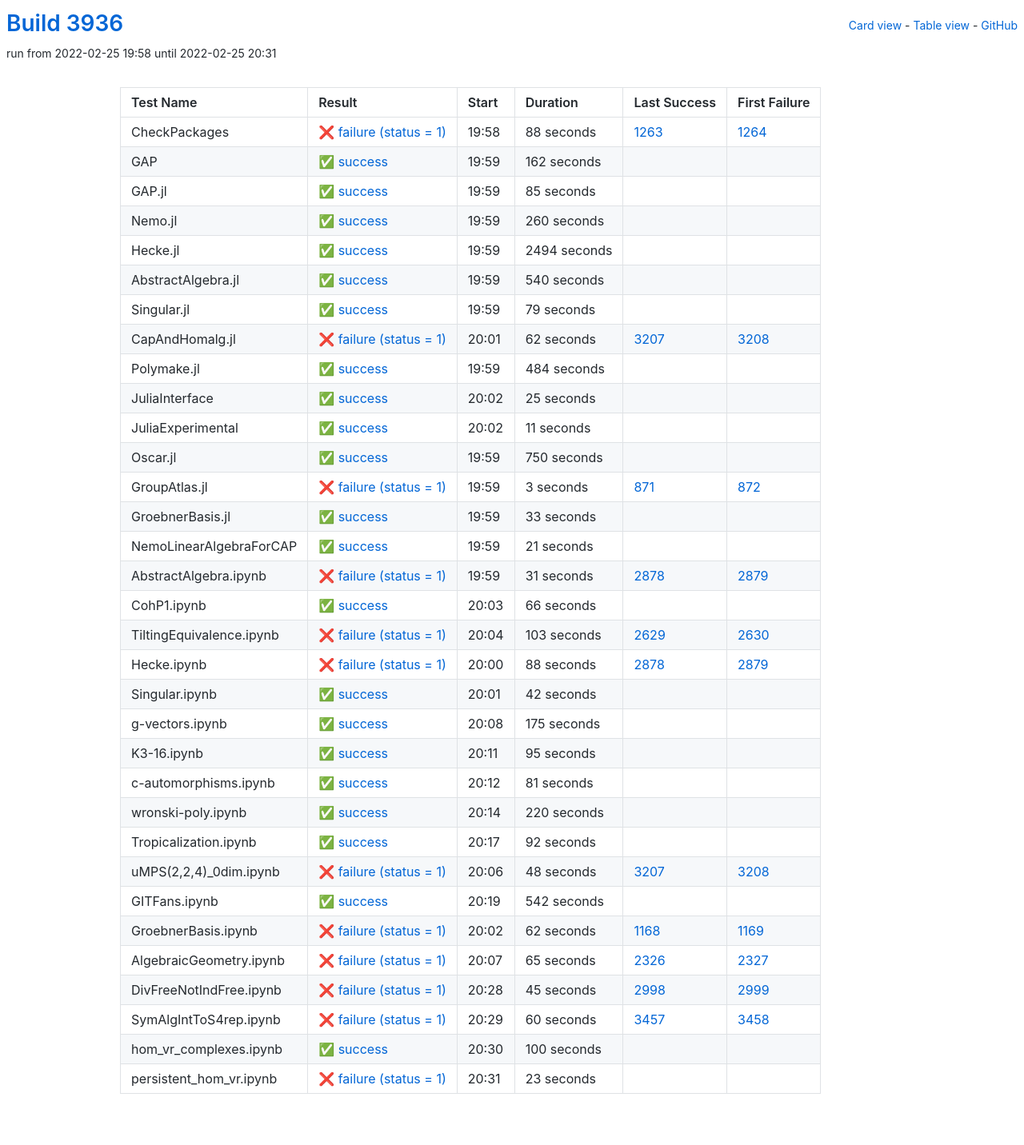
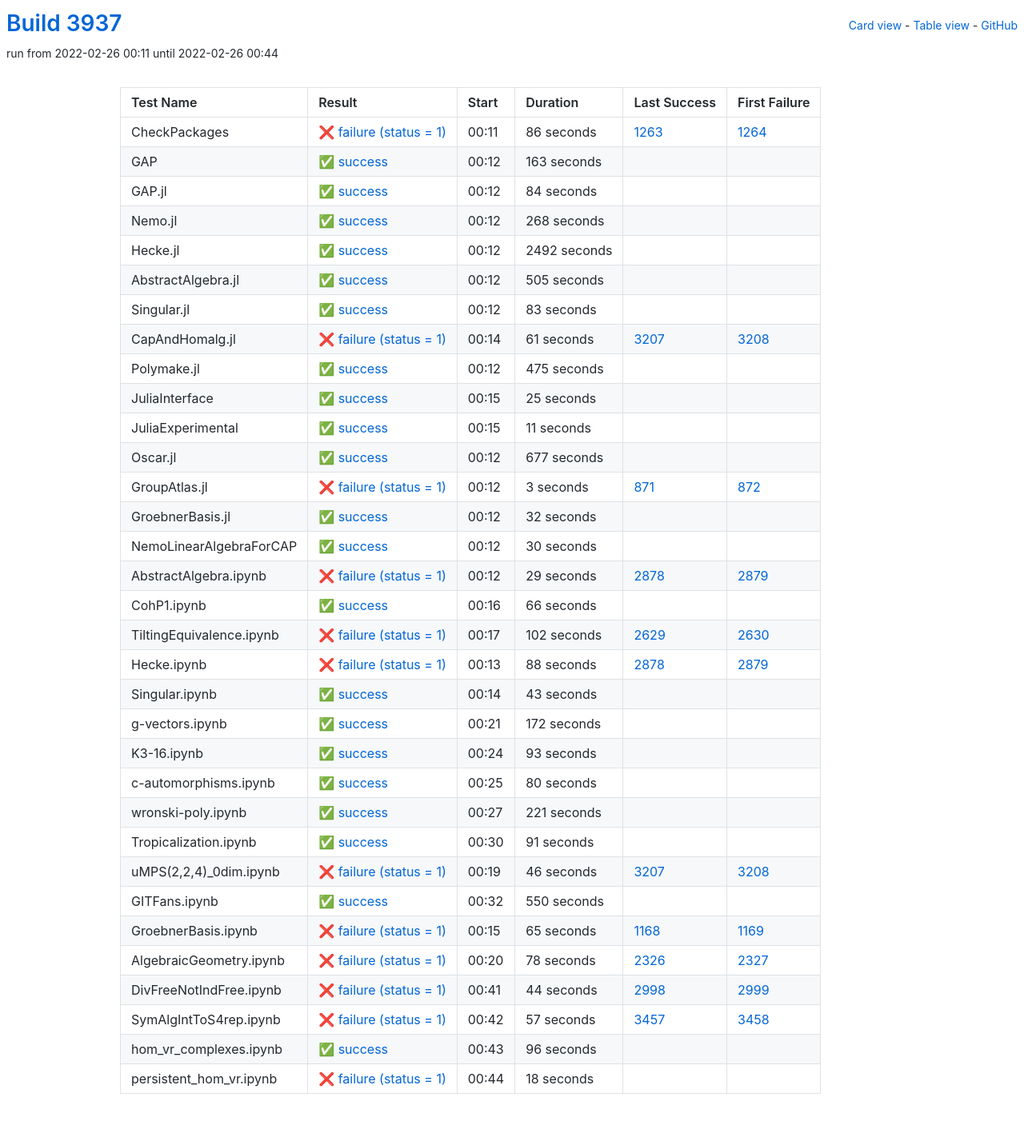
Before and after one commit to oscar-system/oscar-ci-status-stable, a Jekyll site: the page built from table.html, in a window 1280 px wide. Shown: the whole page at 80% size. Built offline with Jekyll 4.4.1, drawn with Linux system fonts in a browser that asks for light colours.

Commit message:
Build #3937

```diff
--- a/_data/ci.yml
+++ b/_data/ci.yml
@@ -1,6 +1,6 @@
 ---
-build: 3936
-build_url: https://oscarci.mathematik.uni-kl.de/job/oscar-stable/3936/
+build: 3937
+build_url: https://oscarci.mathematik.uni-kl.de/job/oscar-stable/3937/
 job: oscar-stable
 organization: oscar-system
 repo: oscar-ci-status-stable
@@ -8,116 +8,116 @@ repourl: https://github.com/oscar-system/oscar-ci-status-stable
 tests:
 - name: CheckPackages
   id: checkpackages
-  log: https://oscarci.mathematik.uni-kl.de/job/oscar-stable/3936/artifact/logs/build-3936/CheckPackages.log
-  start: 2022-02-25 19:58
+  log: https://oscarci.mathematik.uni-kl.de/job/oscar-stable/3937/artifact/logs/build-3937/CheckPackages.log
+  start: 2022-02-26 00:11
   success: false
   exitcode: 1
   status: failure
-  duration: 88
+  duration: 86
   last_success: 1263
   last_success_url: https://oscarci.mathematik.uni-kl.de/job/oscar-stable/1263/
   first_failure: 1264
   first_failure_url: https://oscarci.mathematik.uni-kl.de/job/oscar-stable/1264/
 - name: GAP
   id: gap
-  log: https://oscarci.mathematik.uni-kl.de/job/oscar-stable/3936/artifact/logs/build-3936/GAP.log
-  start: 2022-02-25 19:59
+  log: https://oscarci.mathematik.uni-kl.de/job/oscar-stable/3937/artifact/logs/build-3937/GAP.log
+  start: 2022-02-26 00:12
   success: true
   exitcode: 0
   status: success
-  duration: 162
+  duration: 163
   last_success: false
   last_success_url:
   first_failure: false
   first_failure_url:
 - name: GAP.jl
   id: gap-jl
-  log: https://oscarci.mathematik.uni-kl.de/job/oscar-stable/3936/artifact/logs/build-3936/GAP.jl.log
-  start: 2022-02-25 19:59
+  log: https://oscarci.mathematik.uni-kl.de/job/oscar-stable/3937/artifact/logs/build-3937/GAP.jl.log
+  start: 2022-02-26 00:12
   success: true
   exitcode: 0
   status: success
-  duration: 85
+  duration: 84
   last_success: false
   last_success_url:
   first_failure: false
   first_failure_url:
 - name: Nemo.jl
   id: nemo-jl
-  log: https://oscarci.mathematik.uni-kl.de/job/oscar-stable/3936/artifact/logs/build-3936/Nemo.jl.log
-  start: 2022-02-25 19:59
+  log: https://oscarci.mathematik.uni-kl.de/job/oscar-stable/3937/artifact/logs/build-3937/Nemo.jl.log
+  start: 2022-02-26 00:12
   success: true
   exitcode: 0
   status: success
-  duration: 260
+  duration: 268
   last_success: false
   last_success_url:
   first_failure: false
   first_failure_url:
 - name: Hecke.jl
   id: hecke-jl
-  log: https://oscarci.mathematik.uni-kl.de/job/oscar-stable/3936/artifact/logs/build-3936/Hecke.jl.log
-  start: 2022-02-25 19:59
+  log: https://oscarci.mathematik.uni-kl.de/job/oscar-stable/3937/artifact/logs/build-3937/Hecke.jl.log
+  start: 2022-02-26 00:12
   success: true
   exitcode: 0
   status: success
-  duration: 2494
+  duration: 2492
   last_success: false
   last_success_url:
   first_failure: false
   first_failure_url:
 - name: AbstractAlgebra.jl
   id: abstractalgebra-jl
-  log: https://oscarci.mathematik.uni-kl.de/job/oscar-stable/3936/artifact/logs/build-3936/AbstractAlgebra.jl.log
-  start: 2022-02-25 19:59
+  log: https://oscarci.mathematik.uni-kl.de/job/oscar-stable/3937/artifact/logs/build-3937/AbstractAlgebra.jl.log
+  start: 2022-02-26 00:12
   success: true
   exitcode: 0
   status: success
-  duration: 540
+  duration: 505
   last_success: false
   last_success_url:
   first_failure: false
   first_failure_url:
 - name: Singular.jl
   id: singular-jl
-  log: https://oscarci.mathematik.uni-kl.de/job/oscar-stable/3936/artifact/logs/build-3936/Singular.jl.log
-  start: 2022-02-25 19:59
+  log: https://oscarci.mathematik.uni-kl.de/job/oscar-stable/3937/artifact/logs/build-3937/Singular.jl.log
+  start: 2022-02-26 00:12
   success: true
   exitcode: 0
   status: success
-  duration: 79
+  duration: 83
   last_success: false
   last_success_url:
   first_failure: false
   first_failure_url:
 - name: CapAndHomalg.jl
   id: capandhomalg-jl
-  log: https://oscarci.mathematik.uni-kl.de/job/oscar-stable/3936/artifact/logs/build-3936/CapAndHomalg.jl.log
-  start: 2022-02-25 20:01
+  log: https://oscarci.mathematik.uni-kl.de/job/oscar-stable/3937/artifact/logs/build-3937/CapAndHomalg.jl.log
+  start: 2022-02-26 00:14
   success: false
   exitcode: 1
   status: failure
-  duration: 62
+  duration: 61
   last_success: 3207
   last_success_url: https://oscarci.mathematik.uni-kl.de/job/oscar-stable/3207/
   first_failure: 3208
   first_failure_url: https://oscarci.mathematik.uni-kl.de/job/oscar-stable/3208/
 - name: Polymake.jl
   id: polymake-jl
-  log: https://oscarci.mathematik.uni-kl.de/job/oscar-stable/3936/artifact/logs/build-3936/Polymake.jl.log
-  start: 2022-02-25 19:59
+  log: https://oscarci.mathematik.uni-kl.de/job/oscar-stable/3937/artifact/logs/build-3937/Polymake.jl.log
+  start: 2022-02-26 00:12
   success: true
   exitcode: 0
   status: success
-  duration: 484
+  duration: 475
   last_success: false
   last_success_url:
   first_failure: false
   first_failure_url:
 - name: JuliaInterface
   id: juliainterface
-  log: https://oscarci.mathematik.uni-kl.de/job/oscar-stable/3936/artifact/logs/build-3936/JuliaInterface.log
-  start: 2022-02-25 20:02
+  log: https://oscarci.mathematik.uni-kl.de/job/oscar-stable/3937/artifact/logs/build-3937/JuliaInterface.log
+  start: 2022-02-26 00:15
   success: true
   exitcode: 0
   status: success
@@ -128,8 +128,8 @@ tests:
   first_failure_url:
 - name: JuliaExperimental
   id: juliaexperimental
-  log: https://oscarci.mathematik.uni-kl.de/job/oscar-stable/3936/artifact/logs/build-3936/JuliaExperimental.log
-  start: 2022-02-25 20:02
+  log: https://oscarci.mathematik.uni-kl.de/job/oscar-stable/3937/artifact/logs/build-3937/JuliaExperimental.log
+  start: 2022-02-26 00:15
   success: true
   exitcode: 0
   status: success
@@ -140,20 +140,20 @@ tests:
   first_failure_url:
 - name: Oscar.jl
   id: oscar-jl
-  log: https://oscarci.mathematik.uni-kl.de/job/oscar-stable/3936/artifact/logs/build-3936/Oscar.jl.log
-  start: 2022-02-25 19:59
+  log: https://oscarci.mathematik.uni-kl.de/job/oscar-stable/3937/artifact/logs/build-3937/Oscar.jl.log
+  start: 2022-02-26 00:12
   success: true
   exitcode: 0
   status: success
-  duration: 750
+  duration: 677
   last_success: false
   last_success_url:
   first_failure: false
   first_failure_url:
 - name: GroupAtlas.jl
   id: groupatlas-jl
-  log: https://oscarci.mathematik.uni-kl.de/job/oscar-stable/3936/artifact/logs/build-3936/GroupAtlas.jl.log
-  start: 2022-02-25 19:59
+  log: https://oscarci.mathematik.uni-kl.de/job/oscar-stable/3937/artifact/logs/build-3937/GroupAtlas.jl.log
+  start: 2022-02-26 00:12
   success: false
   exitcode: 1
   status: failure
@@ -164,44 +164,44 @@ tests:
   first_failure_url: https://oscarci.mathematik.uni-kl.de/job/oscar-stable/872/
 - name: GroebnerBasis.jl
   id: groebnerbasis-jl
-  log: https://oscarci.mathematik.uni-kl.de/job/oscar-stable/3936/artifact/logs/build-3936/GroebnerBasis.jl.log
-  start: 2022-02-25 19:59
+  log: https://oscarci.mathematik.uni-kl.de/job/oscar-stable/3937/artifact/logs/build-3937/GroebnerBasis.jl.log
+  start: 2022-02-26 00:12
   success: true
   exitcode: 0
   status: success
-  duration: 33
+  duration: 32
   last_success: false
   last_success_url:
   first_failure: false
   first_failure_url:
 - name: NemoLinearAlgebraForCAP
   id: nemolinearalgebraforcap
-  log: https://oscarci.mathematik.uni-kl.de/job/oscar-stable/3936/artifact/logs/build-3936/NemoLinearAlgebraForCAP.log
-  start: 2022-02-25 19:59
+  log: https://oscarci.mathematik.uni-kl.de/job/oscar-stable/3937/artifact/logs/build-3937/NemoLinearAlgebraForCAP.log
+  start: 2022-02-26 00:12
   success: true
   exitcode: 0
   status: success
-  duration: 21
+  duration: 30
   last_success: false
   last_success_url:
   first_failure: false
   first_failure_url:
 - name: AbstractAlgebra.ipynb
   id: abstractalgebra-ipynb
-  log: https://oscarci.mathematik.uni-kl.de/job/oscar-stable/3936/artifact/logs/build-3936/AbstractAlgebra.ipynb.log
-  start: 2022-02-25 19:59
+  log: https://oscarci.mathematik.uni-kl.de/job/oscar-stable/3937/artifact/logs/build-3937/AbstractAlgebra.ipynb.log
+  start: 2022-02-26 00:12
   success: false
   exitcode: 1
   status: failure
-  duration: 31
+  duration: 29
   last_success: 2878
   last_success_url: https://oscarci.mathematik.uni-kl.de/job/oscar-stable/2878/
   first_failure: 2879
   first_failure_url: https://oscarci.mathematik.uni-kl.de/job/oscar-stable/2879/
 - name: CohP1.ipynb
   id: cohp1-ipynb
-  log: https://oscarci.mathematik.uni-kl.de/job/oscar-stable/3936/artifact/logs/build-3936/CohP1.ipynb.log
-  start: 2022-02-25 20:03
+  log: https://oscarci.mathematik.uni-kl.de/job/oscar-stable/3937/artifact/logs/build-3937/CohP1.ipynb.log
+  start: 2022-02-26 00:16
   success: true
   exitcode: 0
   status: success
@@ -212,20 +212,20 @@ tests:
   first_failure_url:
 - name: TiltingEquivalence.ipynb
   id: tiltingequivalence-ipynb
-  log: https://oscarci.mathematik.uni-kl.de/job/oscar-stable/3936/artifact/logs/build-3936/TiltingEquivalence.ipynb.log
-  start: 2022-02-25 20:04
+  log: https://oscarci.mathematik.uni-kl.de/job/oscar-stable/3937/artifact/logs/build-3937/TiltingEquivalence.ipynb.log
+  start: 2022-02-26 00:17
   success: false
   exitcode: 1
   status: failure
-  duration: 103
+  duration: 102
   last_success: 2629
   last_success_url: https://oscarci.mathematik.uni-kl.de/job/oscar-stable/2629/
   first_failure: 2630
   first_failure_url: https://oscarci.mathematik.uni-kl.de/job/oscar-stable/2630/
 - name: Hecke.ipynb
   id: hecke-ipynb
-  log: https://oscarci.mathematik.uni-kl.de/job/oscar-stable/3936/artifact/logs/build-3936/Hecke.ipynb.log
-  start: 2022-02-25 20:00
+  log: https://oscarci.mathematik.uni-kl.de/job/oscar-stable/3937/artifact/logs/build-3937/Hecke.ipynb.log
+  start: 2022-02-26 00:13
   success: false
   exitcode: 1
   status: failure
@@ -236,168 +236,168 @@ tests:
   first_failure_url: https://oscarci.mathematik.uni-kl.de/job/oscar-stable/2879/
 - name: Singular.ipynb
   id: singular-ipynb
-  log: https://oscarci.mathematik.uni-kl.de/job/oscar-stable/3936/artifact/logs/build-3936/Singular.ipynb.log
-  start: 2022-02-25 20:01
+  log: https://oscarci.mathematik.uni-kl.de/job/oscar-stable/3937/artifact/logs/build-3937/Singular.ipynb.log
+  start: 2022-02-26 00:14
   success: true
   exitcode: 0
   status: success
-  duration: 42
+  duration: 43
   last_success: false
   last_success_url:
   first_failure: false
   first_failure_url:
 - name: g-vectors.ipynb
   id: g-vectors-ipynb
-  log: https://oscarci.mathematik.uni-kl.de/job/oscar-stable/3936/artifact/logs/build-3936/g-vectors.ipynb.log
-  start: 2022-02-25 20:08
+  log: https://oscarci.mathematik.uni-kl.de/job/oscar-stable/3937/artifact/logs/build-3937/g-vectors.ipynb.log
+  start: 2022-02-26 00:21
   success: true
   exitcode: 0
   status: success
-  duration: 175
+  duration: 172
   last_success: false
   last_success_url:
   first_failure: false
   first_failure_url:
 - name: K3-16.ipynb
   id: k3-16-ipynb
-  log: https://oscarci.mathematik.uni-kl.de/job/oscar-stable/3936/artifact/logs/build-3936/K3-16.ipynb.log
-  start: 2022-02-25 20:11
+  log: https://oscarci.mathematik.uni-kl.de/job/oscar-stable/3937/artifact/logs/build-3937/K3-16.ipynb.log
+  start: 2022-02-26 00:24
   success: true
   exitcode: 0
   status: success
-  duration: 95
+  duration: 93
   last_success: false
   last_success_url:
   first_failure: false
   first_failure_url:
 - name: c-automorphisms.ipynb
   id: c-automorphisms-ipynb
-  log: https://oscarci.mathematik.uni-kl.de/job/oscar-stable/3936/artifact/logs/build-3936/c-automorphisms.ipynb.log
-  start: 2022-02-25 20:12
+  log: https://oscarci.mathematik.uni-kl.de/job/oscar-stable/3937/artifact/logs/build-3937/c-automorphisms.ipynb.log
+  start: 2022-02-26 00:25
   success: true
   exitcode: 0
   status: success
-  duration: 81
+  duration: 80
   last_success: false
   last_success_url:
   first_failure: false
   first_failure_url:
 - name: wronski-poly.ipynb
   id: wronski-poly-ipynb
-  log: https://oscarci.mathematik.uni-kl.de/job/oscar-stable/3936/artifact/logs/build-3936/wronski-poly.ipynb.log
-  start: 2022-02-25 20:14
+  log: https://oscarci.mathematik.uni-kl.de/job/oscar-stable/3937/artifact/logs/build-3937/wronski-poly.ipynb.log
+  start: 2022-02-26 00:27
   success: true
   exitcode: 0
   status: success
-  duration: 220
+  duration: 221
   last_success: false
   last_success_url:
   first_failure: false
   first_failure_url:
 - name: Tropicalization.ipynb
   id: tropicalization-ipynb
-  log: https://oscarci.mathematik.uni-kl.de/job/oscar-stable/3936/artifact/logs/build-3936/Tropicalization.ipynb.log
-  start: 2022-02-25 20:17
+  log: https://oscarci.mathematik.uni-kl.de/job/oscar-stable/3937/artifact/logs/build-3937/Tropicalization.ipynb.log
+  start: 2022-02-26 00:30
   success: true
   exitcode: 0
   status: success
-  duration: 92
+  duration: 91
   last_success: false
   last_success_url:
   first_failure: false
   first_failure_url:
 - name: uMPS(2,2,4)_0dim.ipynb
   id: umps-2-2-4-0dim-ipynb
-  log: https://oscarci.mathematik.uni-kl.de/job/oscar-stable/3936/artifact/logs/build-3936/uMPS-2-2-4-_0dim.ipynb.log
-  start: 2022-02-25 20:06
+  log: https://oscarci.mathematik.uni-kl.de/job/oscar-stable/3937/artifact/logs/build-3937/uMPS-2-2-4-_0dim.ipynb.log
+  start: 2022-02-26 00:19
   success: false
   exitcode: 1
   status: failure
-  duration: 48
+  duration: 46
   last_success: 3207
   last_success_url: https://oscarci.mathematik.uni-kl.de/job/oscar-stable/3207/
   first_failure: 3208
   first_failure_url: https://oscarci.mathematik.uni-kl.de/job/oscar-stable/3208/
 - name: GITFans.ipynb
   id: gitfans-ipynb
-  log: https://oscarci.mathematik.uni-kl.de/job/oscar-stable/3936/artifact/logs/build-3936/GITFans.ipynb.log
-  start: 2022-02-25 20:19
+  log: https://oscarci.mathematik.uni-kl.de/job/oscar-stable/3937/artifact/logs/build-3937/GITFans.ipynb.log
+  start: 2022-02-26 00:32
   success: true
   exitcode: 0
   status: success
-  duration: 542
+  duration: 550
   last_success: false
   last_success_url:
   first_failure: false
   first_failure_url:
 - name: GroebnerBasis.ipynb
   id: groebnerbasis-ipynb
-  log: https://oscarci.mathematik.uni-kl.de/job/oscar-stable/3936/artifact/logs/build-3936/GroebnerBasis.ipynb.log
-  start: 2022-02-25 20:02
+  log: https://oscarci.mathematik.uni-kl.de/job/oscar-stable/3937/artifact/logs/build-3937/GroebnerBasis.ipynb.log
+  start: 2022-02-26 00:15
   success: false
   exitcode: 1
   status: failure
-  duration: 62
+  duration: 65
   last_success: 1168
   last_success_url: https://oscarci.mathematik.uni-kl.de/job/oscar-stable/1168/
   first_failure: 1169
   first_failure_url: https://oscarci.mathematik.uni-kl.de/job/oscar-stable/1169/
 - name: AlgebraicGeometry.ipynb
   id: algebraicgeometry-ipynb
-  log: https://oscarci.mathematik.uni-kl.de/job/oscar-stable/3936/artifact/logs/build-3936/AlgebraicGeometry.ipynb.log
-  start: 2022-02-25 20:07
+  log: https://oscarci.mathematik.uni-kl.de/job/oscar-stable/3937/artifact/logs/build-3937/AlgebraicGeometry.ipynb.log
+  start: 2022-02-26 00:20
   success: false
   exitcode: 1
   status: failure
-  duration: 65
+  duration: 78
   last_success: 2326
   last_success_url: https://oscarci.mathematik.uni-kl.de/job/oscar-stable/2326/
   first_failure: 2327
   first_failure_url: https://oscarci.mathematik.uni-kl.de/job/oscar-stable/2327/
 - name: DivFreeNotIndFree.ipynb
   id: divfreenotindfree-ipynb
-  log: https://oscarci.mathematik.uni-kl.de/job/oscar-stable/3936/artifact/logs/build-3936/DivFreeNotIndFree.ipynb.log
-  start: 2022-02-25 20:28
+  log: https://oscarci.mathematik.uni-kl.de/job/oscar-stable/3937/artifact/logs/build-3937/DivFreeNotIndFree.ipynb.log
+  start: 2022-02-26 00:41
   success: false
   exitcode: 1
   status: failure
-  duration: 45
+  duration: 44
   last_success: 2998
   last_success_url: https://oscarci.mathematik.uni-kl.de/job/oscar-stable/2998/
   first_failure: 2999
   first_failure_url: https://oscarci.mathematik.uni-kl.de/job/oscar-stable/2999/
 - name: SymAlgIntToS4rep.ipynb
   id: symalginttos4rep-ipynb
-  log: https://oscarci.mathematik.uni-kl.de/job/oscar-stable/3936/artifact/logs/build-3936/SymAlgIntToS4rep.ipynb.log
-  start: 2022-02-25 20:29
+  log: https://oscarci.mathematik.uni-kl.de/job/oscar-stable/3937/artifact/logs/build-3937/SymAlgIntToS4rep.ipynb.log
+  start: 2022-02-26 00:42
   success: false
   exitcode: 1
   status: failure
-  duration: 60
+  duration: 57
   last_success: 3457
   last_success_url: https://oscarci.mathematik.uni-kl.de/job/oscar-stable/3457/
   first_failure: 3458
   first_failure_url: https://oscarci.mathematik.uni-kl.de/job/oscar-stable/3458/
 - name: hom_vr_complexes.ipynb
   id: hom-vr-complexes-ipynb
-  log: https://oscarci.mathematik.uni-kl.de/job/oscar-stable/3936/artifact/logs/build-3936/hom_vr_complexes.ipynb.log
-  start: 2022-02-25 20:30
+  log: https://oscarci.mathematik.uni-kl.de/job/oscar-stable/3937/artifact/logs/build-3937/hom_vr_complexes.ipynb.log
+  start: 2022-02-26 00:43
   success: true
   exitcode: 0
   status: success
-  duration: 100
+  duration: 96
   last_success: false
   last_success_url:
   first_failure: false
   first_failure_url:
 - name: persistent_hom_vr.ipynb
   id: persistent-hom-vr-ipynb
-  log: https://oscarci.mathematik.uni-kl.de/job/oscar-stable/3936/artifact/logs/build-3936/persistent_hom_vr.ipynb.log
-  start: 2022-02-25 20:31
+  log: https://oscarci.mathematik.uni-kl.de/job/oscar-stable/3937/artifact/logs/build-3937/persistent_hom_vr.ipynb.log
+  start: 2022-02-26 00:44
   success: false
   exitcode: 1
   status: failure
-  duration: 23
+  duration: 18
   last_success: false
   last_success_url:
   first_failure: false
```
Also changed, not shown: README.md.
